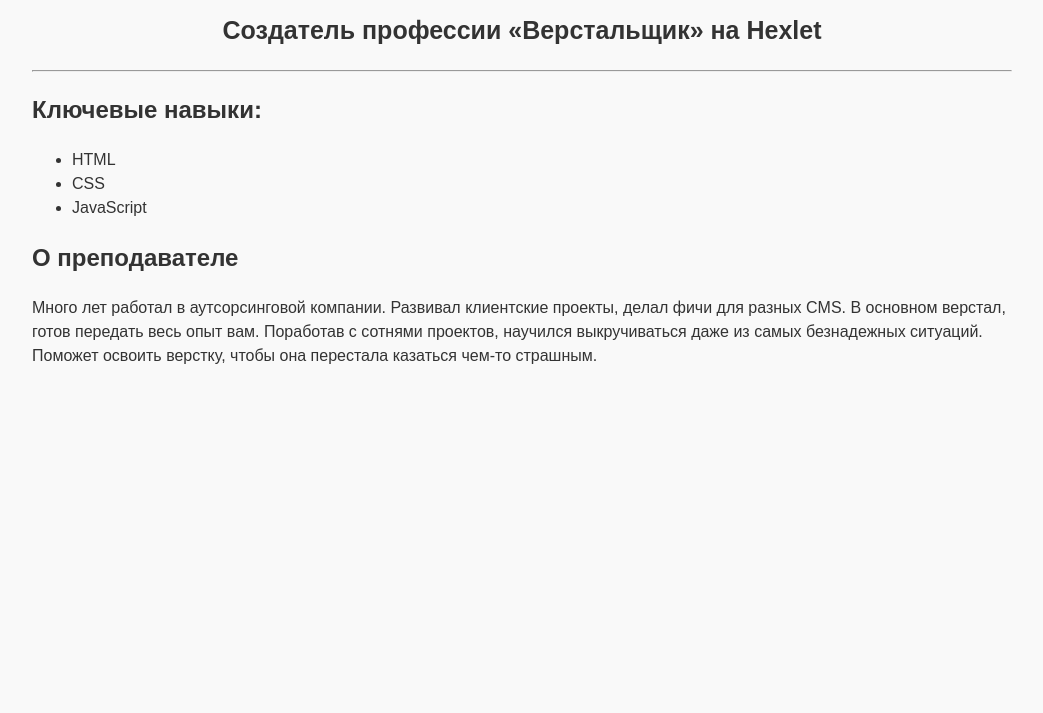
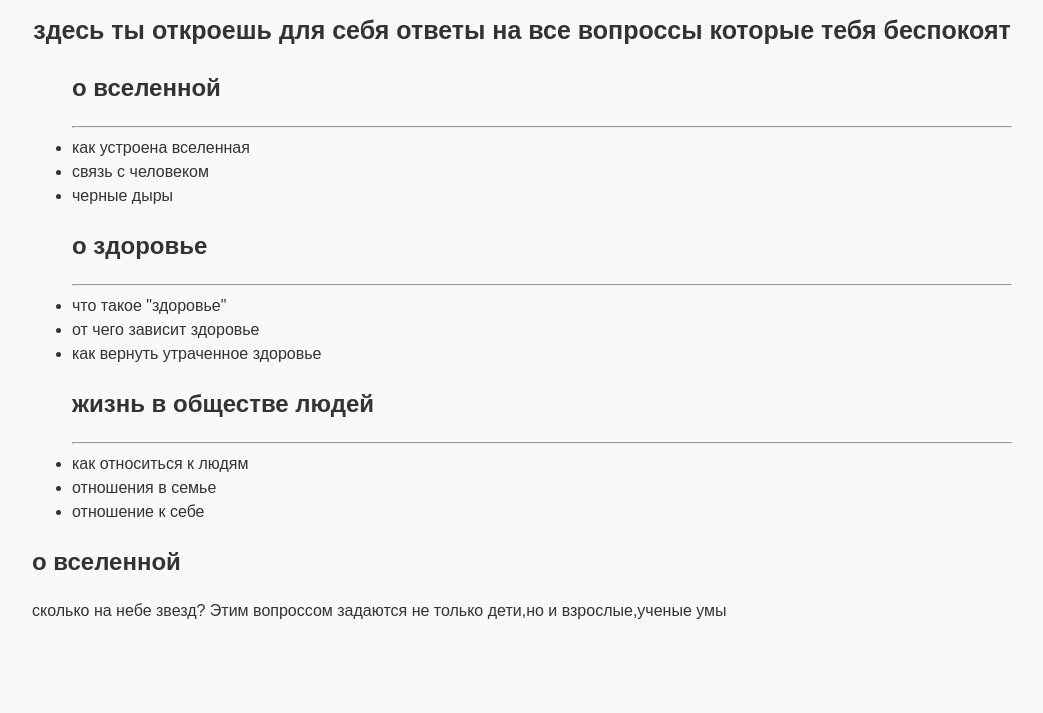
Before and after one commit to maltush/http, a plain HTML site: page index.html in a window 1280 px wide. Shown: the part 87-800 px from the top of the page, without its empty margins (118-1161 px from the left). Drawn offline with Linux system fonts and the light colour scheme.

Commit message:
изменение файла хтмл

```diff
--- a/index.html
+++ b/index.html
@@ -1,29 +1,36 @@
-<!DOCTYPE html> <html lang="ru"> <head> <meta charset="UTF-8"> <title>Основной файл index.html</title> <link rel="stylesheet" href="style.css"> </head>
+<!DOCTYPE html>
+ <html lang="ru">
+  <head>
+    <meta charset="UTF-8">
+    <title>здесь всё начинается</title>
+    <link rel="stylesheet" href="style.css">
+  </head>
   <body>
     <main>
-    <h1>Никита Михайлов</h1>
-    <h2>Создатель профессии «Верстальщик» на Hexlet</h2>
-
-    <hr>
-
-    <section>
-      <h2>Ключевые навыки:</h2>
-      <ul>
-        <li>HTML</li>
-        <li>CSS</li>
-        <li>JavaScript</li>
-      </ul>
-    </section>
-
-    <section>
-      <h2>О преподавателе</h2>
-      <p>
-        Много лет работал в аутсорсинговой компании. Развивал клиентские проекты,
-        делал фичи для разных CMS. В основном верстал, готов передать весь опыт
-        вам. Поработав с сотнями проектов, научился выкручиваться даже из самых
-        безнадежных ситуаций. Поможет освоить верстку, чтобы она перестала
-        казаться чем-то страшным.
-      </p>
-    </section>
-    </main>
+      <h1> о самом главном </h1>
+      <h2> здесь ты откроешь для себя ответы на все вопроссы которые тебя беспокоят</h2>
+        <ul>
+          <h2>о вселенной</h2>
+          <hr>
+          <li>как устроена вселенная</li>
+          <li>связь с человеком</li>
+          <li>черные дыры</li>
+          <h2>о здоровье</h2>
+          <hr>
+          <li>что такое "здоровье"</li>
+          <li>от чего зависит здоровье</li>
+          <li>как вернуть утраченное здоровье</li>
+          <h2>жизнь в обществе людей</h2>
+          <hr>
+          <li>как относиться к людям</li>
+          <li>отношения в семье</li>
+          <li>отношение к себе</li>
+        </ul>
+       <section>
+         <h2>о вселенной</h2>
+         <p>сколько на небе звезд? Этим вопроссом задаются не только дети,но и взрослые,ученые умы
+         </p>
+       </section>
+  </main>
   </body>
+</html>
```
